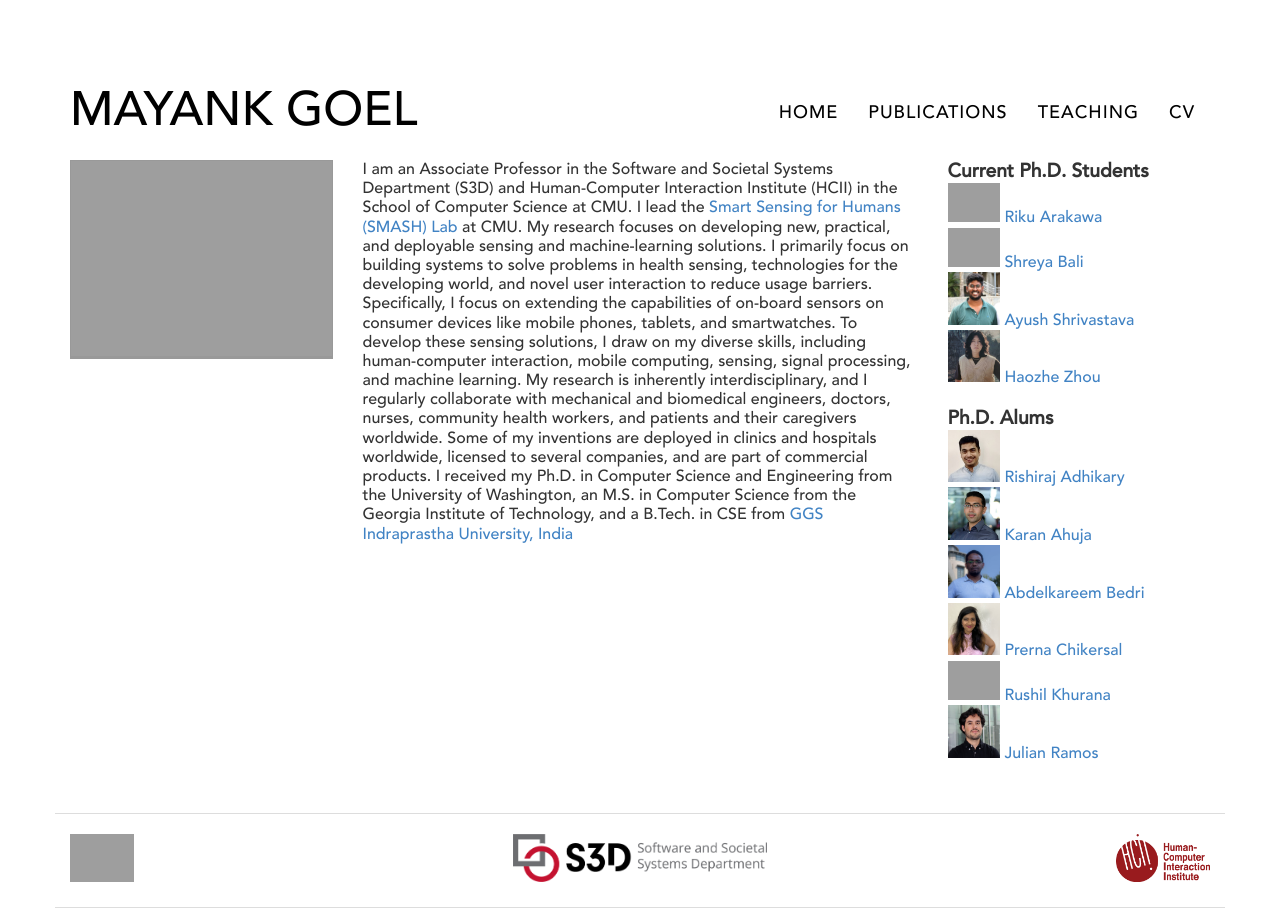
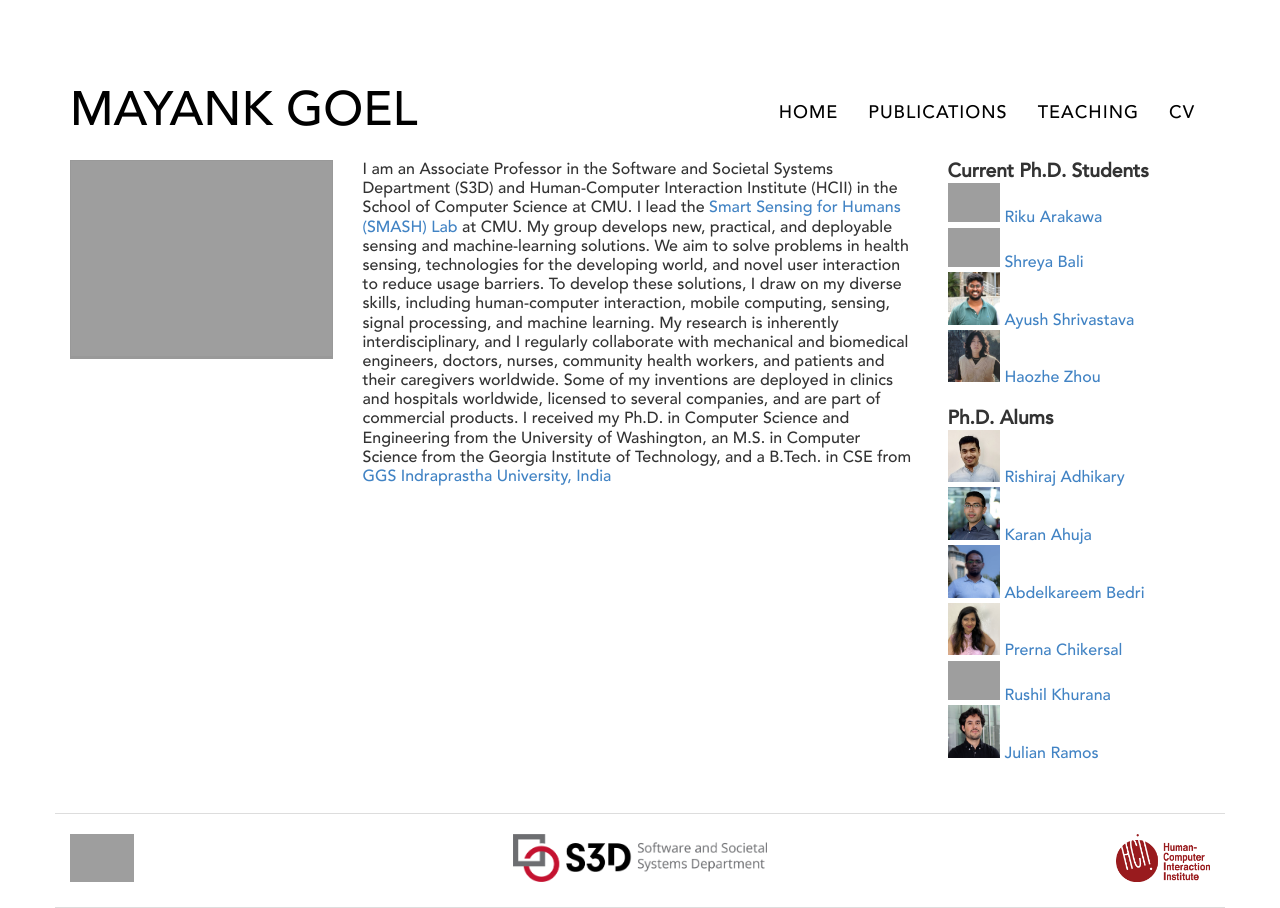
Before and after one commit to mynkgoel/mynkgoel.github.io, a Jekyll site: the page built from index.html, in a window 1280 px wide. Built offline with Jekyll 4.4.1, drawn with Linux system fonts in a browser that asks for light colours; nearby versions of some CDN libraries; grey boxes are pictures that could not be loaded.

Commit message:
Update index.html

```diff
--- a/index.html
+++ b/index.html
@@ -15,7 +15,7 @@ layout: default
     <div class="image">{% if member.website != nil %}<a href="{{ member.website }}">{% endif %}<img src="{{site.url}}{{member.image}}"/>{% if member.website != nil %}</a>{% endif %}</div>
   </div>
   <div class="description col-md-6 col-sm-6">
-      I am an Associate Professor in the Software and Societal Systems Department (S3D) and Human-Computer Interaction Institute (HCII) in the School of Computer Science at CMU. I lead the <a href="https://smashlab.io" color=red>Smart Sensing for Humans (SMASH) Lab</a> at CMU. My research focuses on developing new, practical, and deployable sensing and machine-learning solutions. I primarily focus on building systems to solve problems in health sensing, technologies for the developing world, and novel user interaction to reduce usage barriers. Specifically, I focus on extending the capabilities of on-board sensors on consumer devices like mobile phones, tablets, and smartwatches. To develop these sensing solutions, I draw on my diverse skills, including human-computer interaction, mobile computing, sensing, signal processing, and machine learning. My research is inherently interdisciplinary, and I regularly collaborate with mechanical and biomedical engineers, doctors, nurses, community health workers, and patients and their caregivers worldwide. Some of my inventions are deployed in clinics and hospitals worldwide, licensed to several companies, and are part of commercial products. I received my Ph.D. in Computer Science and Engineering from the University of Washington, an M.S. in Computer Science from the Georgia Institute of Technology, and a B.Tech. in CSE from <a href="http://www.ipu.ac.in" color=red>GGS Indraprastha University, India</a>
+      I am an Associate Professor in the Software and Societal Systems Department (S3D) and Human-Computer Interaction Institute (HCII) in the School of Computer Science at CMU. I lead the <a href="https://smashlab.io" color=red>Smart Sensing for Humans (SMASH) Lab</a> at CMU. My group develops new, practical, and deployable sensing and machine-learning solutions. We aim to solve problems in health sensing, technologies for the developing world, and novel user interaction to reduce usage barriers. To develop these solutions, I draw on my diverse skills, including human-computer interaction, mobile computing, sensing, signal processing, and machine learning. My research is inherently interdisciplinary, and I regularly collaborate with mechanical and biomedical engineers, doctors, nurses, community health workers, and patients and their caregivers worldwide. Some of my inventions are deployed in clinics and hospitals worldwide, licensed to several companies, and are part of commercial products. I received my Ph.D. in Computer Science and Engineering from the University of Washington, an M.S. in Computer Science from the Georgia Institute of Technology, and a B.Tech. in CSE from <a href="http://www.ipu.ac.in" color=red>GGS Indraprastha University, India</a>
   </div>
   <div class="students col-md-3 col-sm-6">
 <span style="font-size: 120%;"> <b>Current Ph.D. Students</b> </span>
```
